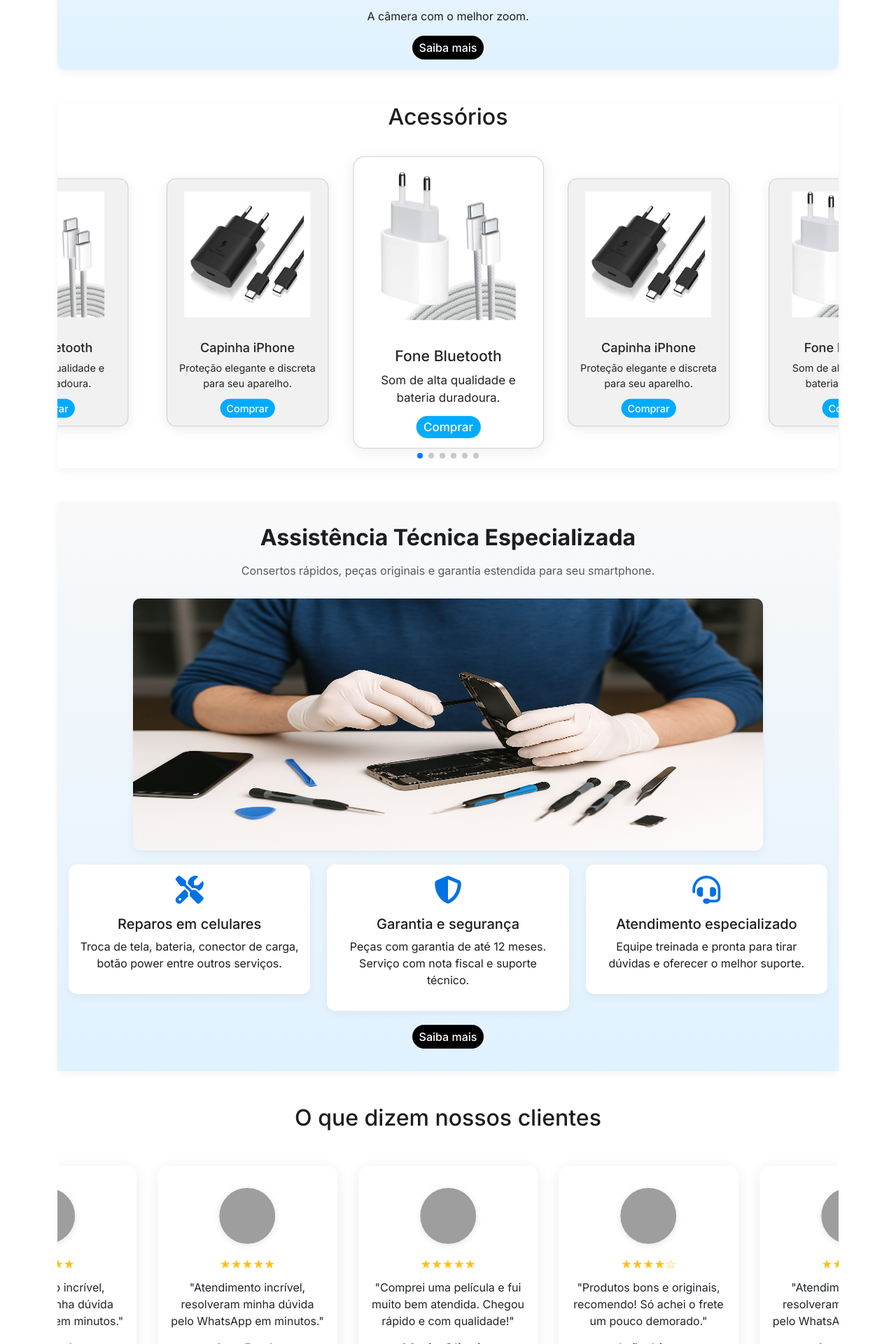
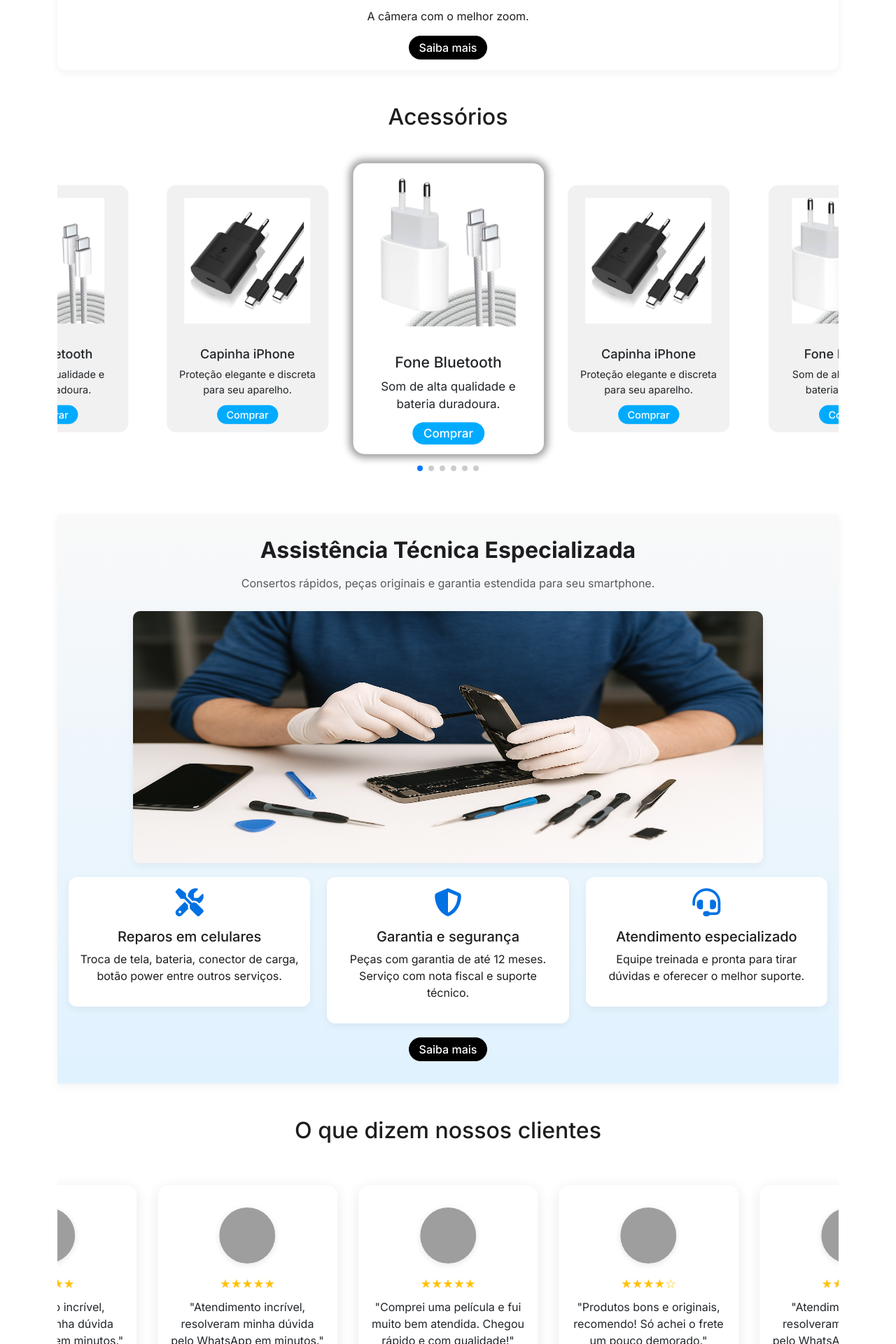
Before and after one commit to mauro-fe/techstore, a PHP site: page / in a window 1280 px wide. Shown: the part 1760-3680 px from the top of the page at 70% size. Run offline with PHP 8.4, Linux system fonts and the light colour scheme; grey boxes are pictures that could not be loaded.

Commit message:
Ajustando detalhes

```diff
--- a/assets/css/style.css
+++ b/assets/css/style.css
@@ -2,43 +2,52 @@
 /* Apenas estilos mínimos para manter a estética Apple */
 * {
   margin: 0;
-  padding: 0; }
+  padding: 0;
+}
 
 body {
   font-family: "Inter", sans-serif;
-  color: #1d1d1f; }
+  color: #1d1d1f;
+}
 
 .container-fluid {
-  margin-top: 45px; }
+  margin-top: 45px;
+}
 
 .btn-comprar,
 .btn-saiba-mais {
-  padding: 5px 10px;
+  padding: 5px 15px;
   border-radius: 40px;
   border: none;
   font-weight: 500;
   max-width: max-content;
   margin: auto;
-  text-decoration: none; }
+  text-decoration: none;
+}
 .btn-comprar a,
 .btn-saiba-mais a {
   text-decoration: none;
-    color: #fff; }
+  color: #fff;
+}
 
 .btn-saiba-mais {
   background-color: #000;
-  transition: all 0.5s; }
+  transition: all 0.5s;
+}
 .btn-saiba-mais:hover {
   transform: translateY(-5px);
-    background-color: #0009; }
+  background-color: #0009;
+}
 
 .btn-comprar {
   background-color: #00abff;
   color: #fff;
-  transition: 0.5s; }
+  transition: 0.5s;
+}
 
 .btn-comprar:hover {
-  background-color: #006598; }
+  background-color: #006598;
+}
 
 .navbar {
   background-color: #000;
@@ -46,88 +55,113 @@ body {
   -webkit-backdrop-filter: saturate(180%) blur(20px);
   height: 45px;
   box-shadow: 0 0 10px 3px #000;
-  transition: background-color 0.3s ease, box-shadow 0.3s ease; }
+  transition: background-color 0.3s ease, box-shadow 0.3s ease;
+}
 .navbar.transparent {
   background-color: rgba(0, 0, 0, 0.8) !important;
-    box-shadow: none; }
+  box-shadow: none;
+}
 .navbar-logo .navbar-brand {
   color: #00abff;
   font-weight: bold;
-    transition: 0.5s; }
+  transition: 0.5s;
+}
 .navbar-logo .navbar-brand:hover {
-      color: #fff; }
+  color: #fff;
+}
 .navbar img {
-    width: 50px; }
+  width: 50px;
+}
 .navbar .nav-link {
   color: #fff !important;
   font-size: 14px;
-    transition: color 0.3s; }
+  transition: color 0.3s;
+}
 .navbar .nav-link:hover {
-      color: #00abff !important; }
+  color: #00abff !important;
+}
 
 .hero {
   text-align: center;
   padding: 15px 0;
   margin-bottom: 30px;
   border-radius: 10px;
-  background: linear-gradient(to top, #e0f2ff, #f9f9f9);
-  box-shadow: 0 4px 12px rgba(0, 0, 0, 0.05); }
+  box-shadow: 0 4px 12px rgba(0, 0, 0, 0.05);
+}
 .hero h2 {
   font-weight: bold;
-    font-size: 42px; }
+  font-size: 42px;
+}
 .hero h3 {
   font-weight: 500;
-    font-size: 24px; }
+  font-size: 24px;
+}
 .hero img {
   max-width: 230px !important;
   border-radius: 10px;
-    transition: 0.7s; }
+  transition: 0.7s;
+}
 .hero img:hover {
-      transform: translate(5px, -10px); }
+  transform: translate(5px, -10px);
+  filter: drop-shadow(-8px 8px 7px #000);
+}
 
 .cell .cell-container {
   box-shadow: 0 4px 12px rgba(0, 0, 0, 0.05);
   padding: 60px 0;
   border-radius: 10px;
-  text-align: center; }
+  text-align: center;
+}
 .cell .cell-container img {
   max-height: 300px;
-    transition: 0.7s; }
+  transition: 0.7s;
+}
 .cell .cell-container img:hover {
-      transform: translate(5px, -10px); }
+  transform: translate(5px, -10px);
+  filter: drop-shadow(-8px 8px 7px #000);
+}
 .cell .a {
-  background: linear-gradient(to top, #e0f2ff, #f9f9f9); }
-.cell .b {
-  background: linear-gradient(to bottom, #e0f2ff, #f9f9f9); }
+  background: linear-gradient(to top, #e0f2ff, #f9f9f9);
+}
 
 .carousel {
   box-shadow: 0 4px 12px rgba(0, 0, 0, 0.05);
-  margin: 50px 0; }
+  margin: 50px 0;
+  box-shadow: 0 0 #000;
+}
 .carousel .swiper {
-    padding: 40px 0;
-    width: 100%; }
+  padding: 50px 0;
+  width: 100%;
+}
 .carousel .swiper-slide {
   display: flex;
   justify-content: center;
-      transition: transform 0.3s ease; }
+  transition: transform 0.5s ease, box-shadow 0.5s ease;
+}
 .carousel .swiper-slide.swiper-slide-active .card {
   transform: scale(1.06);
   z-index: 2;
-        background-color: #fff; }
+  background-color: #fff;
+  box-shadow: 0 0 10px 5px #0006;
+}
 .carousel .swiper-slide .card {
   width: 260px;
+  border: none;
   border-radius: 15px;
   overflow: hidden;
-        box-shadow: 0 4px 20px rgba(0, 0, 0, 0.08);
-        transition: transform 0.3s ease;
+  transition: transform 0.5s ease, box-shadow 0.5s ease;
   background-color: #f1f1f1;
-        transform: scale(0.9); }
+  transform: scale(0.9);
+}
 .carousel .swiper-slide .card:hover {
-          transform: scale(1.02); }
+  transform: scale(1.02);
+  box-shadow: 0 0 6px 2px #0006;
+}
 .carousel .swiper-slide .card-img-top {
   height: 240px;
   object-fit: contain;
-          padding: 20px; }
+  padding: 20px;
+}
 
 .assistencia-section {
   padding: 2rem 1rem;
@@ -135,58 +169,82 @@ body {
   display: flex;
   flex-direction: column;
   align-items: center;
-  box-shadow: 0 4px 12px rgba(0, 0, 0, 0.05); }
+  box-shadow: 0 4px 12px rgba(0, 0, 0, 0.05);
+}
 .assistencia-section h2 {
   font-weight: bold;
-    text-align: center; }
+  text-align: center;
+}
 .assistencia-section img {
   border-radius: 10px;
   max-width: 900px;
   height: 360px;
   margin: 20px 0;
   box-shadow: 0 4px 12px rgba(0, 0, 0, 0.05);
-    transition: 0.5s transform; }
+  transition: 0.5s transform;
+}
 .assistencia-section img:hover {
-      transform: translateY(-10px); }
+  transform: translateY(-10px);
+}
 .assistencia-section .details {
-    margin-bottom: 20px; }
+  margin-bottom: 20px;
+}
 .assistencia-section .assistencia-box {
   padding: 1rem;
   border-radius: 12px;
   background: white;
   box-shadow: 0 4px 12px rgba(0, 0, 0, 0.05);
-    transition: all 0.3s ease; }
+  transition: all 0.3s ease;
+}
 .assistencia-section .assistencia-box:hover {
-      transform: translateY(-5px); }
+  transform: translateY(-5px);
+}
 .assistencia-section .assistencia-box i {
   font-size: 2.5rem;
-      color: #0071e3; }
+  color: #0071e3;
+}
 
 .avaliacoesSwiper {
   width: 100%;
-  padding: 40px 0; }
+  padding: 50px 0;
+}
 .avaliacoesSwiper .swiper-slide {
   display: flex;
-    justify-content: center; }
+  justify-content: center;
+}
 .avaliacoesSwiper .swiper-slide .card {
   width: 280px;
   border-radius: 15px;
   border: none;
-      box-shadow: 0 4px 20px rgba(0, 0, 0, 0.08);
+  box-shadow: 0 4px 20px rgba(0, 0, 0, 0.09);
   background-color: #fff;
   padding-bottom: 15px;
-      transition: transform 0.5s ease; }
+  transition: transform 0.5s ease, box-shadow 0.5s ease;
+}
 .avaliacoesSwiper .swiper-slide .card:hover {
-        transform: scale(1.1); }
+  box-shadow: 0 0 8px 2px #0007;
+  transform: scale(1.1);
+}
 .avaliacoesSwiper .swiper-slide .card .avatar {
   width: 80px;
   height: 80px;
   border-radius: 50%;
   object-fit: cover;
-        box-shadow: 0 2px 10px rgba(0, 0, 0, 0.1); }
+  box-shadow: 0 2px 10px rgba(0, 0, 0, 0.1);
+}
 .avaliacoesSwiper .swiper-slide .card .stars {
   color: #ffc107;
-        font-size: 1.1rem; }
+  font-size: 1.1rem;
+}
+
+.mapa-container {
+  width: 100%;
+  max-width: 1000px;
+  margin: 0 auto;
+  border-radius: 15px;
+  overflow: hidden;
+  box-shadow: 0 4px 20px rgba(0, 0, 0, 0.1);
+}
 
 .footer {
   background-color: #000;
@@ -194,8 +252,10 @@ body {
   font-size: 12px;
   color: #fff;
   text-align: center;
-  box-shadow: 0 0 10px 3px #000; }
+  box-shadow: 0 0 10px 3px #000;
+}
 .footer img {
-    width: 40px; }
+  width: 40px;
+}
 
 /*# sourceMappingURL=style.css.map */
--- a/assets/css/style.scss
+++ b/assets/css/style.scss
@@ -6,6 +6,8 @@ $tertiaryColor: #000;
 $boxShadow: 0 4px 12px rgba(0, 0, 0, 0.05);
 $linearGradientTop: linear-gradient(to top, #e0f2ff, #f9f9f9);
 $linearGradientBottom: linear-gradient(to bottom, #e0f2ff, #f9f9f9);
+$boxShadowCell: drop-shadow(-3px 3px 5px #000);
+$boxShadowHoverCell: drop-shadow(-8px 8px 7px #000);
 
 * {
   margin: 0;
@@ -24,7 +26,7 @@ body {
 
 .btn-comprar,
 .btn-saiba-mais {
-  padding: 5px 10px;
+  padding: 5px 15px;
   border-radius: 40px;
   border: none;
   font-weight: 500;
@@ -101,7 +103,7 @@ body {
   padding: 15px 0;
   margin-bottom: 30px;
   border-radius: 10px;
-  background: $linearGradientTop;
+  // background: $linearGradientTop;
   box-shadow: $boxShadow;
   & h2 {
     font-weight: bold;
@@ -115,8 +117,12 @@ body {
     max-width: 230px !important;
     border-radius: 10px;
     transition: 0.7s;
+    // filter: $boxShadowCell;
+    // box-shadow: 5px 5px 5px #000;
+
     &:hover {
       transform: translate(5px, -10px);
+      filter: $boxShadowHoverCell;
     }
   }
 }
@@ -127,11 +133,14 @@ body {
     padding: 60px 0;
     border-radius: 10px;
     text-align: center;
+
     img {
       max-height: 300px;
       transition: 0.7s;
+      // filter: $boxShadowCell;
       &:hover {
         transform: translate(5px, -10px);
+        filter: $boxShadowHoverCell;
       }
     }
   }
@@ -139,7 +148,7 @@ body {
     background: $linearGradientTop;
   }
   & .b {
-    background: $linearGradientBottom;
+    // background: $linearGradientBottom;
   }
 }
 
@@ -149,32 +158,35 @@ body {
 .carousel {
   box-shadow: $boxShadow;
   margin: 50px 0;
+  box-shadow: 0 0 #000;
   .swiper {
-    padding: 40px 0;
+    padding: 50px 0;
     width: 100%;
 
     &-slide {
       display: flex;
       justify-content: center;
-      transition: transform 0.3s ease;
+      transition: transform 0.5s ease, box-shadow 0.5s ease;
 
       &.swiper-slide-active .card {
         transform: scale(1.06); // Destaque no item central
         z-index: 2;
         background-color: #fff;
+        box-shadow: 0 0 10px 5px #0006;
       }
 
       .card {
         width: 260px;
+        border: none;
         border-radius: 15px;
         overflow: hidden;
-        box-shadow: 0 4px 20px rgba(0, 0, 0, 0.08);
-        transition: transform 0.3s ease;
+        transition: transform 0.5s ease, box-shadow 0.5s ease;
         background-color: #f1f1f1;
         transform: scale(0.9);
 
         &:hover {
           transform: scale(1.02);
+          box-shadow: 0 0 6px 2px #0006;
         }
 
         &-img-top {
@@ -235,7 +247,7 @@ body {
 // Carrossel de testemunhas
 .avaliacoesSwiper {
   width: 100%;
-  padding: 40px 0;
+  padding: 50px 0;
   & .swiper-slide {
     display: flex;
     justify-content: center;
@@ -243,11 +255,12 @@ body {
       width: 280px;
       border-radius: 15px;
       border: none;
-      box-shadow: 0 4px 20px rgba(0, 0, 0, 0.08);
+      box-shadow: 0 4px 20px rgba(0, 0, 0, 0.09);
       background-color: #fff;
       padding-bottom: 15px;
-      transition: transform 0.5s ease;
+      transition: transform 0.5s ease, box-shadow 0.5s ease;
       &:hover {
+        box-shadow: 0 0 8px 2px #0007;
         transform: scale(1.1);
       }
       & .avatar {
--- a/index.php
+++ b/index.php
@@ -30,10 +30,10 @@
     <nav class="navbar navbar-expand-lg fixed-top">
         <div class="container">
             <div class="navbar-logo">
-                <a class="navbar-brand" href="#">
+                <a class="navbar-brand" href="home">
                     <img src="assets/img/logo.png" alt="Logo">
                 </a>
-                <a class="navbar-brand" href="#">MegaTech</a>
+                <a class="navbar-brand" href="home">MegaTech</a>
             </div>
             <button class="navbar-toggler" type="button" data-bs-toggle="collapse" data-bs-target="#navbarNav">
                 <span class="navbar-toggler-icon"></span>
@@ -41,10 +41,10 @@
             <div class="collapse navbar-collapse" id="navbarNav">
                 <ul class="navbar-nav mx-auto">
                     <li class="nav-item">
-                        <a class="nav-link me-4" href="#">Loja</a>
+                        <a class="nav-link me-4" href="home">Loja</a>
                     </li>
                     <li class="nav-item">
-                        <a class="nav-link me-4" href="#">Celulares</a>
+                        <a class="nav-link me-4" href="celulares">Celulares</a>
                     </li>
                     <li class="nav-item">
                         <a class="nav-link me-4" href="#">Acessórios</a>
```
Also changed, not shown: Dados.php (line endings or trailing spaces), 1 other file. Lines whose indentation alone changed are shown as unchanged.
